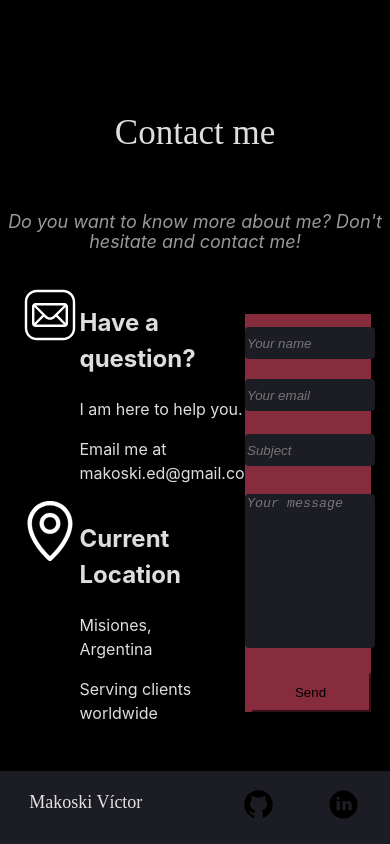
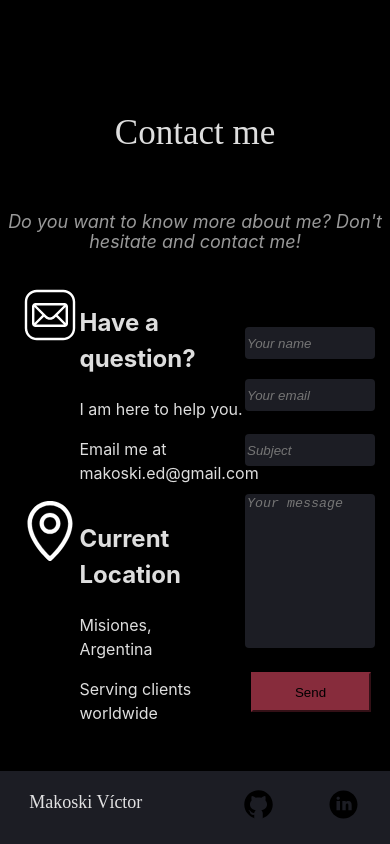
Before and after one commit to MakoskiVictor/Portfolio-Makoski.Dev, a React (Vite) app: page / in a window 390 px wide. Shown: the part 2463-3307 px from the top of the page. Built offline with nearby package versions, Linux system fonts and the light colour scheme; a web font is replaced by a local one.

Commit message:
responsive fixes

```diff
--- a/src/styles/Messager.module.css
+++ b/src/styles/Messager.module.css
@@ -1,13 +1,13 @@
 .form {
-    /* max-width: 550px; */
     width: 50%;
-    background-color: #872c3c;
+    margin-right: 10%;
 }
 
 .container {
     display: flex;
     align-content: center;
     justify-content: space-between;
+    column-gap: 10px;
     margin: 10px auto 10px auto;
 }
 
```
